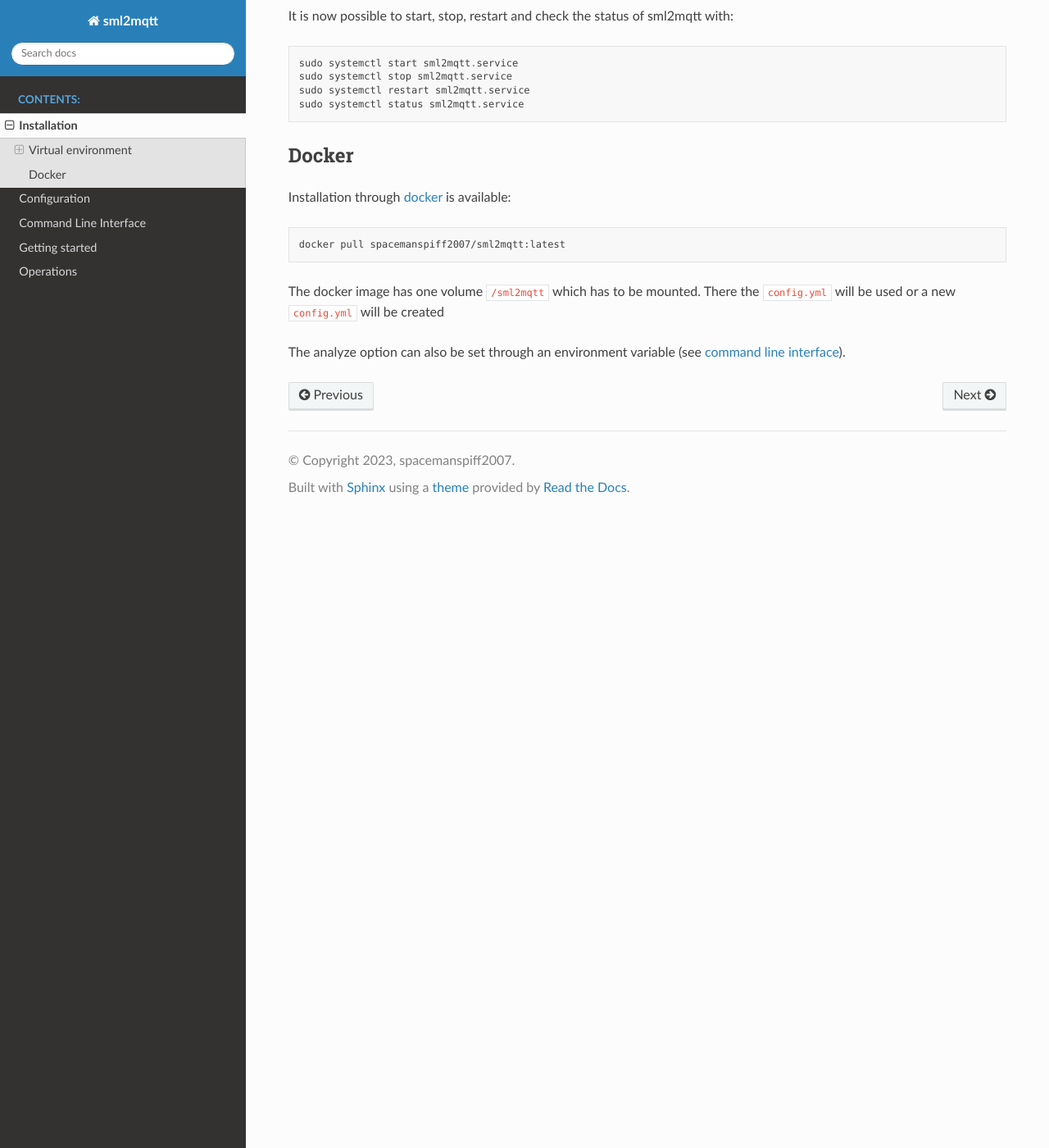
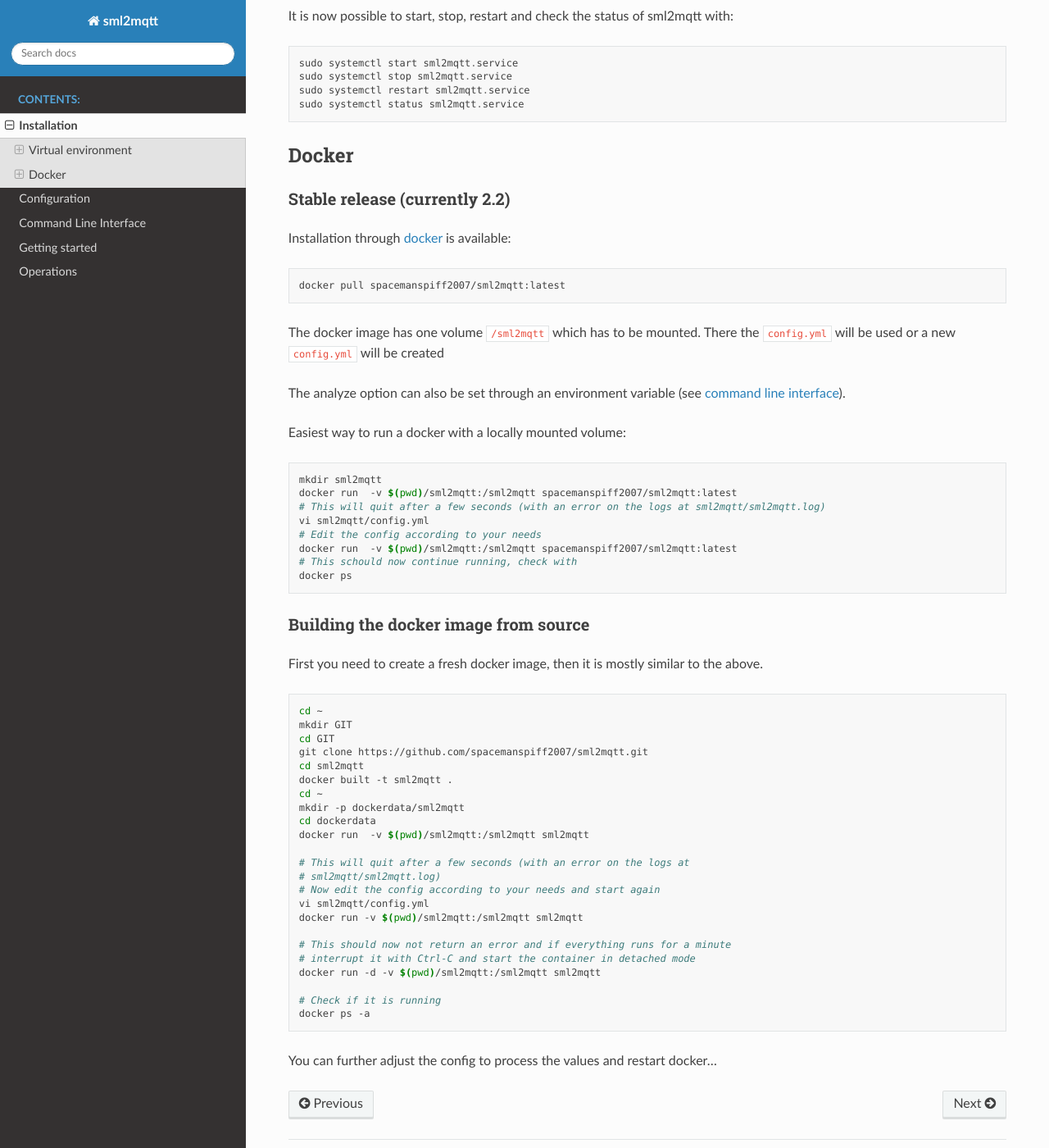
Before and after one commit to spacemanspiff2007/sml2mqtt, a Sphinx documentation site: the page built from docs/installation.rst, in a window 1280 px wide and 1400 px high, scrolled down 2730 px. Shown: the whole window at 82% size. Built offline with Sphinx 7.4.7 and the Read the Docs theme 2.0.0, drawn with Linux system fonts in a browser that asks for light colours.

Commit message:
Added some docs for docker installation

```diff
--- a/docs/installation.rst
+++ b/docs/installation.rst
@@ -130,6 +130,8 @@ It is now possible to start, stop, restart and check the status of sml2mqtt with
 Docker
 ======================================
 
+Stable release (currently 2.2)
+------------------------------
 
 Installation through `docker <https://hub.docker.com/r/spacemanspiff2007/sml2mqtt>`_ is available:
 
@@ -143,3 +145,49 @@ There the ``config.yml`` will be used or a new ``config.yml`` will be created
 
 The analyze option can also be set through an environment variable
 (see :ref:`command line interface <COMMAND_LINE_INTERFACE>`).
+
+Easiest way to run a docker with a locally mounted volume:
+
+.. code-block:: bash
+
+    mkdir sml2mqtt
+    docker run  -v $(pwd)/sml2mqtt:/sml2mqtt spacemanspiff2007/sml2mqtt:latest
+    # This will quit after a few seconds (with an error on the logs at sml2mqtt/sml2mqtt.log)
+    vi sml2mqtt/config.yml
+    # Edit the config according to your needs
+    docker run  -v $(pwd)/sml2mqtt:/sml2mqtt spacemanspiff2007/sml2mqtt:latest
+    # This schould now continue running, check with
+    docker ps
+
+Building the docker image from source
+-------------------------------------
+
+First you need to create a fresh docker image, then it is mostly similar to the above.
+
+.. code-block:: bash
+
+    cd ~
+    mkdir GIT
+    cd GIT
+    git clone https://github.com/spacemanspiff2007/sml2mqtt.git
+    cd sml2mqtt
+    docker built -t sml2mqtt .
+    cd ~
+    mkdir -p dockerdata/sml2mqtt
+    cd dockerdata
+    docker run  -v $(pwd)/sml2mqtt:/sml2mqtt sml2mqtt
+
+    # This will quit after a few seconds (with an error on the logs at
+    # sml2mqtt/sml2mqtt.log)
+    # Now edit the config according to your needs and start again
+    vi sml2mqtt/config.yml
+    docker run -v $(pwd)/sml2mqtt:/sml2mqtt sml2mqtt
+
+    # This should now not return an error and if everything runs for a minute
+    # interrupt it with Ctrl-C and start the container in detached mode
+    docker run -d -v $(pwd)/sml2mqtt:/sml2mqtt sml2mqtt
+
+    # Check if it is running
+    docker ps -a
+
+You can further adjust the config to process the values and restart docker...
```
